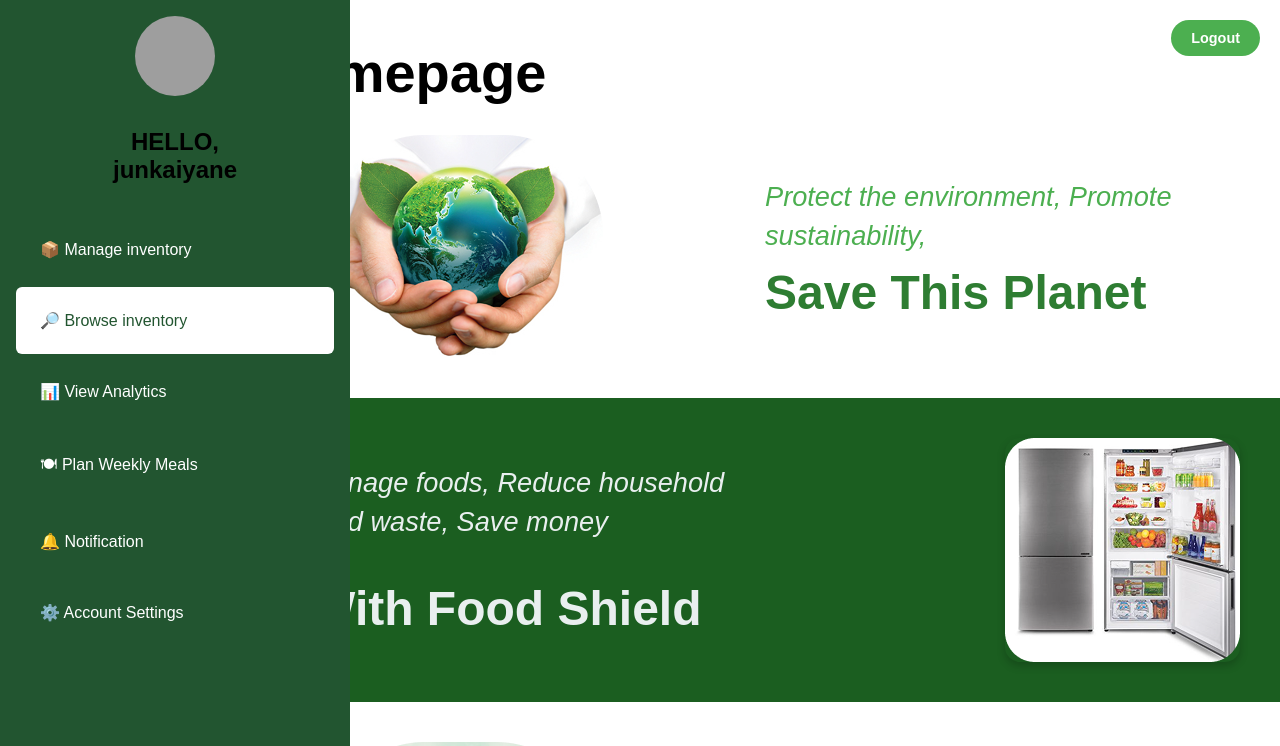
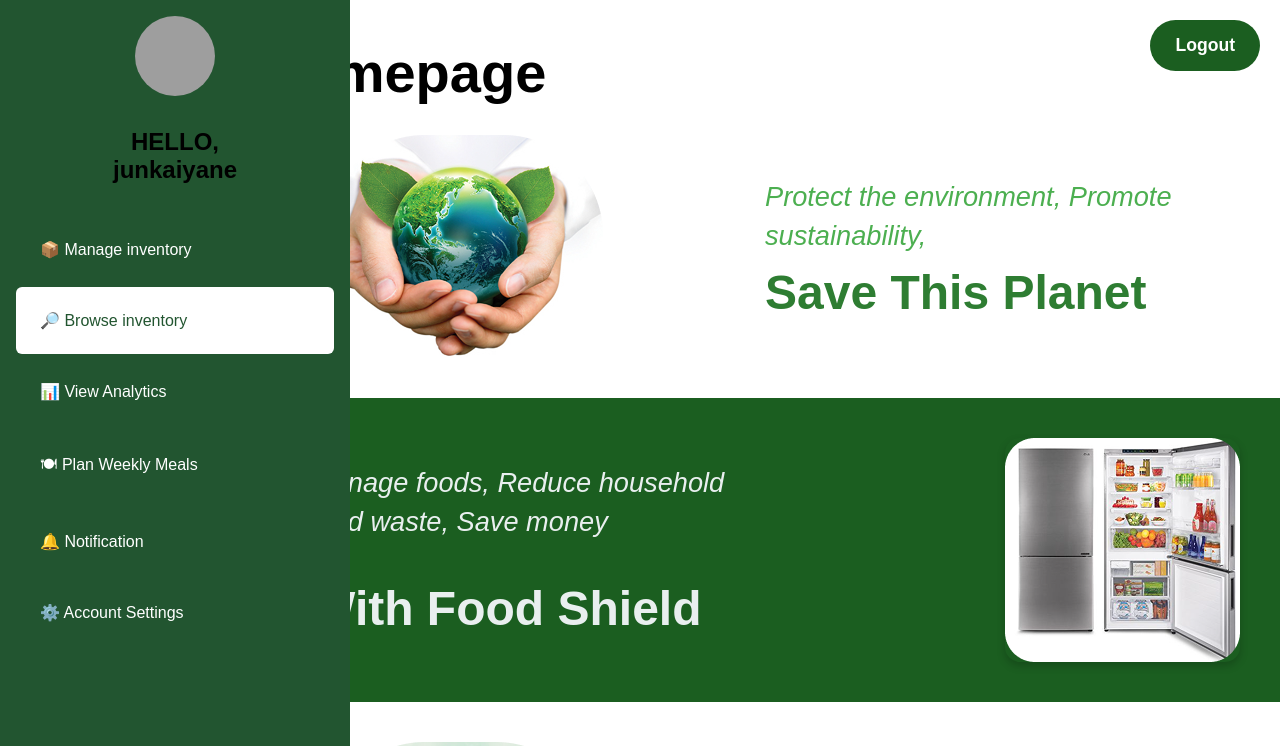
Before and after one commit to Jun20220703/bit216as, an Angular app: page /home in a window 1280 px wide. Shown: the top 746 px of the page. Built offline with nearby package versions, Linux system fonts and the light colour scheme; grey boxes are pictures that could not be loaded.

Commit message:
Update homePage.component.css

```diff
--- a/src/app/components/registerAndPrivacySettings/homePage/homePage.component.css
+++ b/src/app/components/registerAndPrivacySettings/homePage/homePage.component.css
@@ -153,12 +153,12 @@
 }
 
 .nav-btn {
-  background: #4CAF50;
+  background: #1B5E20;
   color: white;
   border: none;
-  padding: 10px 20px;
-  border-radius: 20px;
-  font-size: 0.9rem;
+  padding: 15px 25px;
+  border-radius: 60px;
+  font-size: 1.1rem;
   font-weight: bold;
   cursor: pointer;
   transition: background 0.3s;
```
